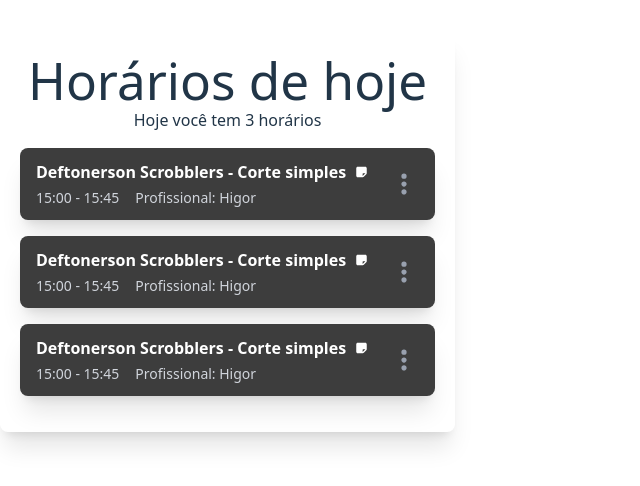
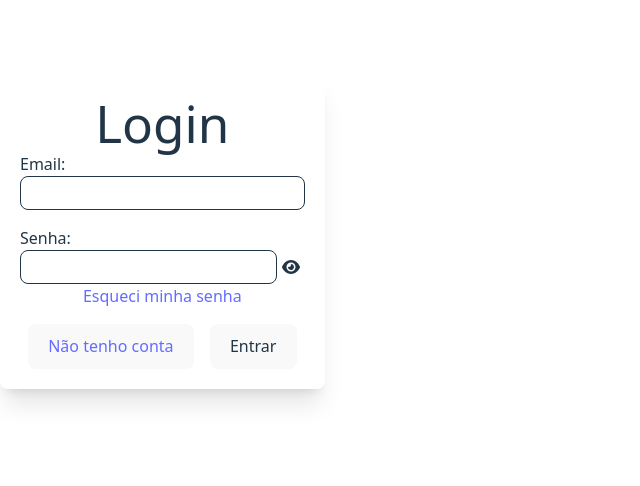
Before and after one commit to gontijoVitor/Bookify, a React (Vite) app in the folder frontend/: page / in a window 1280 px wide. Shown: the part 168-654 px from the top of the page, without its empty margins (0-640 px from the left). Built offline with nearby package versions, Linux system fonts and the light colour scheme.

Commit message:
página de login e cadastro

```diff
--- a/frontend/src/main.jsx
+++ b/frontend/src/main.jsx
@@ -3,10 +3,11 @@ import { StrictMode } from 'react'
 import { createRoot } from 'react-dom/client'
 import Agendamento from './pages/cria_agendamento.jsx'
 
-import Horarios from './pages/lista_agendamentos.jsx';
+import User_login from './pages/login_usuario.jsx';
+import User_register from './pages/cadastro_usuario.jsx';
 
 createRoot(document.getElementById('root')).render(
   <StrictMode>
-    <Horarios />
+    <User_login />
   </StrictMode>,
 )
--- a/frontend/src/pages/cadastro_usuario.jsx
+++ b/frontend/src/pages/cadastro_usuario.jsx
@@ -0,0 +1,42 @@
+//página responsável por listar horarios do prestador de serviço
+
+function User_register() {
+    return(
+        <div className="shadow-xl p-5 rounded-lg">
+            <h1 className="text-center">Cadastro</h1>
+            <div className="space-y-4">
+                <div className="flex flex-col">
+                    <label for="name">Nome: </label>
+                    <input type="name" className="border rounded-lg px-3 py-1" />
+                </div>
+                <div className="flex flex-col">
+                    <label for="email">Email: </label>
+                    <input type="email" className="border rounded-lg px-3 py-1" />
+                </div>
+                <div className="flex flex-col">
+                    <label for="password">Senha: </label>
+                    <input type="password" className="border rounded-lg px-3 py-1" />
+                </div>
+                <div className="flex flex-col">
+                    <label for="password">Repita a senha: </label>
+                    <input type="password" className="border rounded-lg px-3 py-1" />
+                </div>
+                <div className="flex items-center">
+                    <input type="radio" id="cliente" name="user_type" className="mx-2" value="cliente" />
+                    <label htmlFor="cliente">Cliente</label>
+                </div>
+
+                <div className="flex items-center">
+                    <input type="radio" id="prestador" name="user_type" className="mx-2" value="prestador" />
+                    <label htmlFor="prestador">Prestador</label>
+                </div>
+                <div className="mx-auto">
+                    <a><button className="mx-2">Já tenho conta</button></a>
+                    <button className="mx-2">Criar conta</button>
+                </div>
+            </div>
+        </div>
+    )
+}
+
+export default User_register;
--- a/frontend/src/pages/lista_agendamentos.jsx
+++ b/frontend/src/pages/lista_agendamentos.jsx
@@ -10,7 +10,7 @@ function Horarios() {
             <Horario/>
             <Horario/>
         </div>
-)
+    )
 }
 
 export default Horarios;
--- a/frontend/src/pages/login_usuario.jsx
+++ b/frontend/src/pages/login_usuario.jsx
@@ -0,0 +1,32 @@
+//página de login de usuario
+import { useState } from "react";
+import { FontAwesomeIcon } from "@fortawesome/react-fontawesome";
+import { faEye, faEyeSlash } from "@fortawesome/free-solid-svg-icons";
+
+function User_login() {
+    return(
+        <div className="shadow-xl p-5 rounded-lg">
+            <h1 className="text-center">Login</h1>
+            <div className="space-y-4">
+                <div className="flex flex-col">
+                    <label for="email">Email: </label>
+                    <input type="email" className="border rounded-lg px-3 py-1" />
+                </div>
+                <div className="flex flex-col">
+                    <label for="password">Senha: </label>
+                    <div className="flex">
+                        <input type="password" className="border rounded-lg px-3 py-1" />
+                        <FontAwesomeIcon className="mx-auto my-auto" icon={faEye} />
+                    </div>
+                    <a><p className="text-center">Esqueci minha senha</p></a>
+                </div>
+                <div className="mx-auto">
+                    <a><button className="mx-2">Não tenho conta</button></a>
+                    <button className="mx-2">Entrar</button>
+                </div>
+            </div>
+        </div>
+    )
+}
+
+export default User_login;
```
